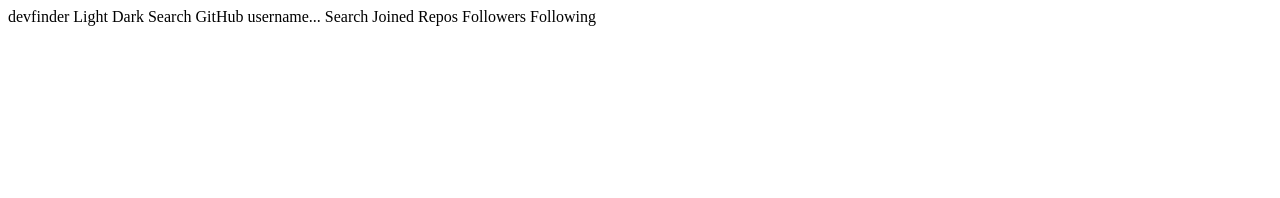
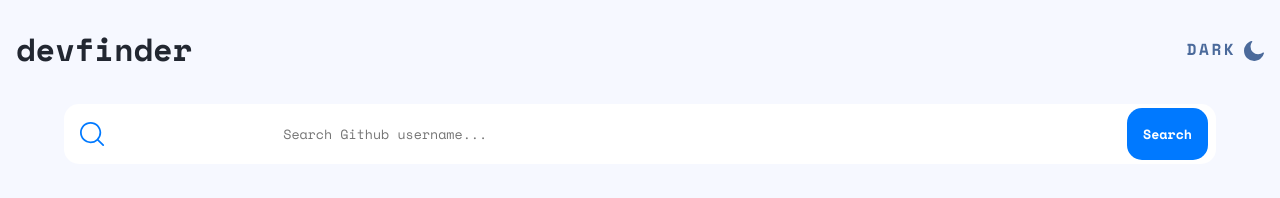
Before and after one commit to bengera/user-search-app, a website: page index.html in a window 1280 px wide. Drawn offline with nearby package versions, Linux system fonts and the light colour scheme.

Commit message:
add search-bar

```diff
--- a/index.html
+++ b/index.html
@@ -3,26 +3,37 @@
 <head>
   <meta charset="UTF-8">
   <meta name="viewport" content="width=device-width, initial-scale=1.0">
-
+  <link rel="preconnect" href="https://fonts.googleapis.com">
+  <link rel="preconnect" href="https://fonts.gstatic.com" crossorigin>
+  <link href="https://fonts.googleapis.com/css2?family=Space+Mono:wght@400;700&display=swap" rel="stylesheet">
   <link rel="icon" type="image/png" sizes="32x32" href="./assets/favicon-32x32.png">
+  <link rel="stylesheet" href="css/style.css">
 
   <title>Frontend Mentor | GitHub user search app</title>
 </head>
 <body>
 
-  devfinder
+  <main>
 
-  Light
-  Dark
+ <div class="top-bar">
+    <h1>devfinder</h1>
+    <div class="top-bar__theme-switcher">
+      <p class="top-bar__theme-text">DARK</p>
+      <svg class="top-bar__theme-icon" width="20" height="20" xmlns="http://www.w3.org/2000/svg"><path d="M19.513 11.397a.701.701 0 00-.588.128 7.496 7.496 0 01-2.276 1.336 7.101 7.101 0 01-2.583.462 7.505 7.505 0 01-5.32-2.209 7.568 7.568 0 01-2.199-5.342c0-.873.154-1.72.41-2.49a6.904 6.904 0 011.227-2.21.657.657 0 00-.102-.924.701.701 0 00-.589-.128C5.32.61 3.427 1.92 2.072 3.666A10.158 10.158 0 000 9.83c0 2.8 1.125 5.342 2.967 7.19a10.025 10.025 0 007.16 2.98c2.353 0 4.527-.822 6.266-2.183a10.13 10.13 0 003.58-5.624.623.623 0 00-.46-.796z" fill="#4b6A9B" fill-rule="nonzero"/></svg>
+    </div>
+ </div>
 
-  Search GitHub username...
-  Search
+<div class="search-bar">
+  <svg height="24" width="25" xmlns="http://www.w3.org/2000/svg"><path d="M10.609 0c5.85 0 10.608 4.746 10.608 10.58 0 2.609-.952 5-2.527 6.847l5.112 5.087a.87.87 0 01-1.227 1.233l-5.118-5.093a10.58 10.58 0 01-6.848 2.505C4.759 21.16 0 16.413 0 10.58 0 4.747 4.76 0 10.609 0zm0 1.74c-4.891 0-8.87 3.965-8.87 8.84 0 4.874 3.979 8.84 8.87 8.84a8.855 8.855 0 006.213-2.537l.04-.047a.881.881 0 01.058-.053 8.786 8.786 0 002.558-6.203c0-4.875-3.979-8.84-8.87-8.84z" fill="#0079ff"/></svg>
+  <input class="search-bar__input" type="text" placeholder="Search Github username...">
+  <button class="btn-search">Search</button>
+</div>
 
-  Joined
 
-  Repos
-  Followers
-  Following
+
+
+  </main>
+
 
 </body>
 </html>
--- /dev/null
+++ b/sass/abstracts/_variables.scss
@@ -0,0 +1,16 @@
+// LIGHT MODE COLORS
+$color-blue-primary: #0079FF;
+$color-slate-grey: #697C9A;
+$color-steel-blue: #4b6A9B;
+$color-navy-blue: #2B3442;
+$color-white-grey: #F6F8FF;
+$color-white-smoke: #FEFEFE;
+
+// DARK MODE COLORS
+$color-white: #FFF;
+$color-dark-navy: #141D2F;
+$color-dark-steel: #1E2A47;
+
+
+$font-family: 'Space Mono', monospace;
+$font-bold: 700;
--- /dev/null
+++ b/sass/base/_global.scss
@@ -0,0 +1,97 @@
+@use "../abstracts/variables" as *;
+
+*,
+*::before,
+*::after {
+  margin: 0;
+  padding: 0;
+  box-sizing: inherit;
+}
+
+html {
+  box-sizing: border-box;
+  scroll-behavior: smooth;
+}
+
+body {
+    background-color: $color-blue-primary;
+    background-color: $color-white-grey;
+    line-height: 26px;
+    margin: 0 auto;
+    overflow-x: hidden;
+   font-family: $font-family;
+  }
+
+
+main {
+
+
+}
+
+h1 {
+  color: #222731;
+}
+
+.top-bar {
+  display: flex;
+  justify-content: space-between;
+  padding: 1rem;
+  margin: 20px 0 26px 0;
+
+
+
+  &__theme-switcher {
+    display: flex;
+    gap: 0.5rem;
+  }
+
+  &__theme-text {
+    color: $color-steel-blue;
+    font-weight: $font-bold;
+    letter-spacing: 2.5px;
+  }
+
+  &__theme-icon {
+    margin-top: 0.3rem;
+  }
+
+}
+
+// Search Bar
+.search-bar {
+  // border: 2px solid red;
+  background-color: $color-white;
+  border-radius: 15px;
+  display: flex;
+  justify-content: space-between;
+  align-items: center;
+  max-width: 90%;
+  margin: 0 auto;
+  padding: 0.5rem;
+  height: 60px;
+
+
+  &__input {
+    width: 60%;
+    height: 60px;
+    font-family: inherit;
+    padding-left: 0.5rem;
+    border: 0;
+
+  }
+}
+
+.btn-search {
+  background-color: $color-blue-primary;
+  border: 0;
+  border-radius: 15px;
+  color: $color-white;
+  padding: 1rem;
+  font-family: inherit;
+  font-weight: 700;
+  // cursor: pointer;
+}
+
+.search-bar > svg:nth-child(1) {
+  margin-left: 0.5rem;
+ }
--- /dev/null
+++ b/sass/main.scss
@@ -0,0 +1 @@
+@use './base/global';
```
Also changed, not shown: package.json (added, +23 -0 lines), css/style.css (added), sass/base/_index.scss (added), sass/base/_typography.scss (added), sass/components/_animations.scss (added), sass/components/_buttons.scss (added), sass/layouts/_app.scss (added), 3 other files.
